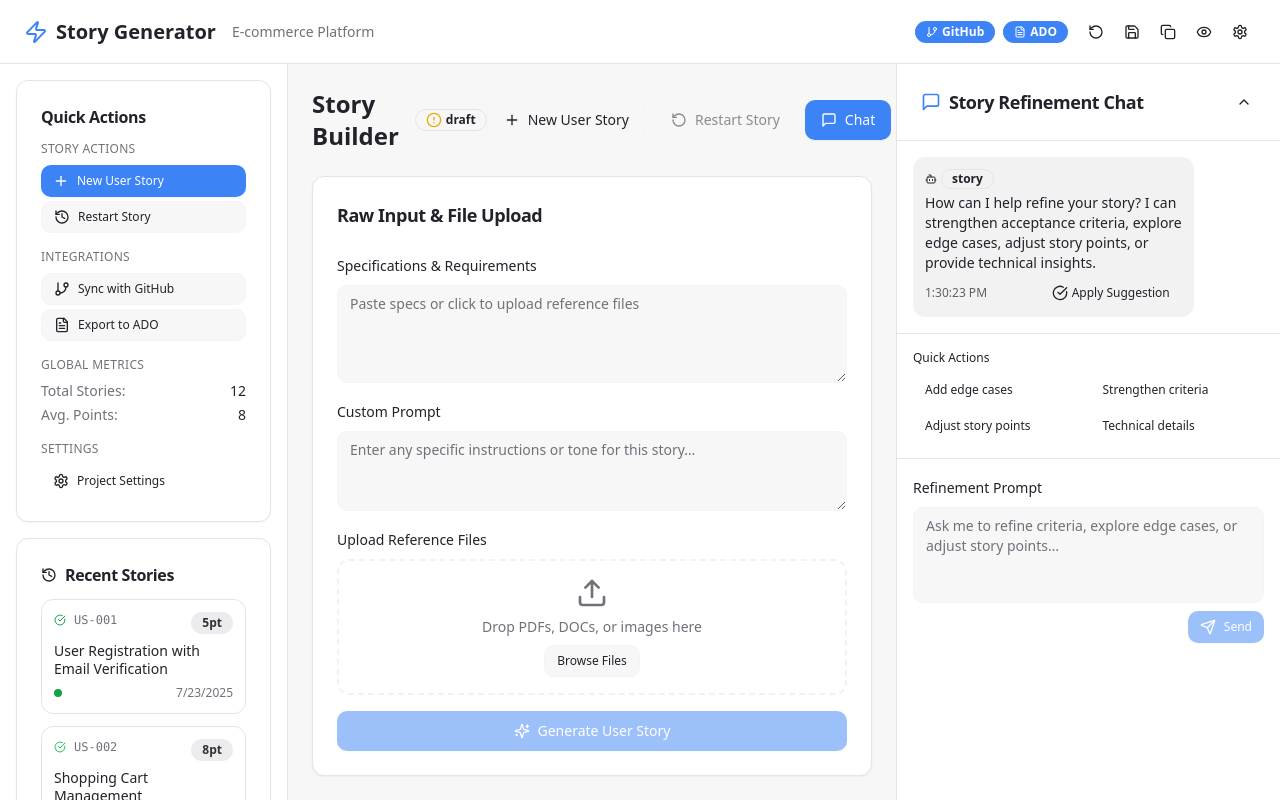
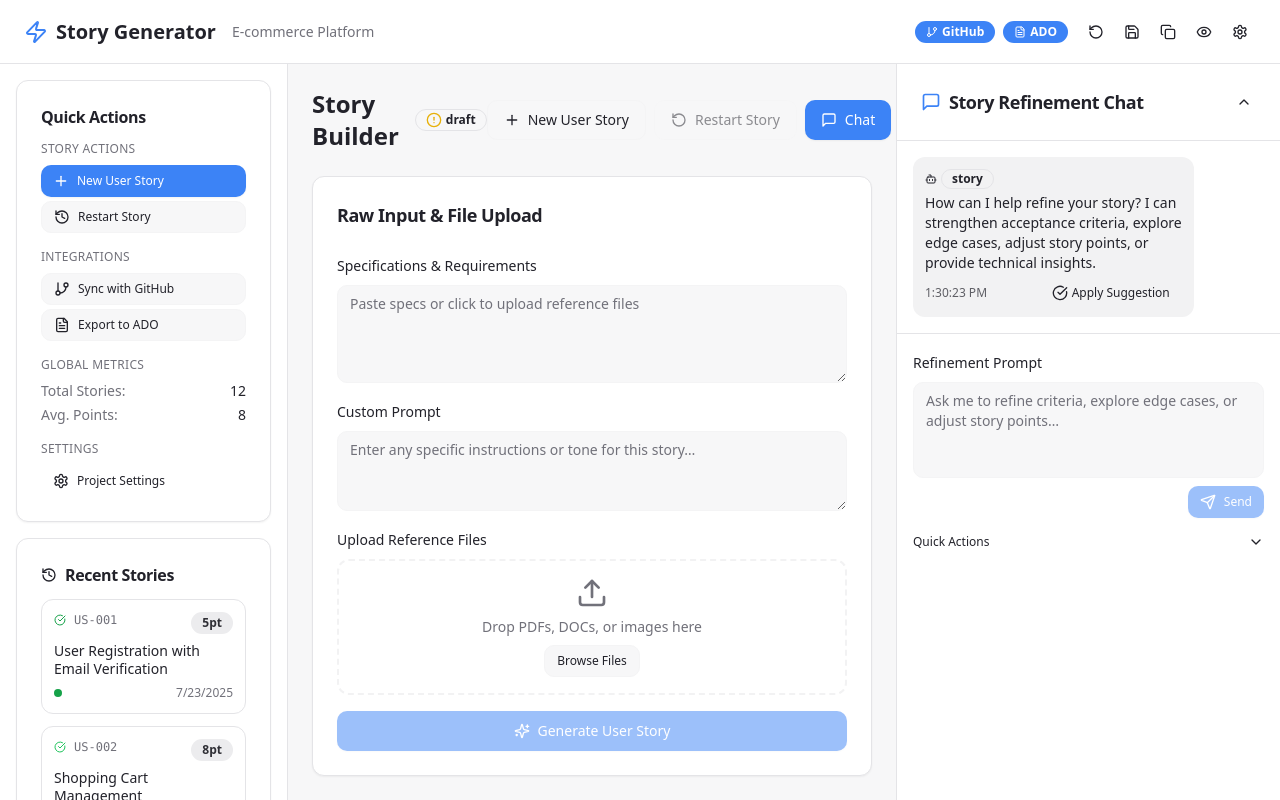
Before and after one commit to afarabee/lovestory-builder, a React (Vite) app: page / in a window 1280 px wide. Both pictures are taken after a click on the button "Chat". Shown: the top 800 px of the page. Built offline with nearby package versions, Linux system fonts and the light colour scheme.

Commit message:
Refactor Quick Actions in Chat
Update the Quick Actions block within the Story Refinement Chat panel. Reposition the block below the Refinement Prompt, add a collapsible "Quick Actions" header with a caret icon, and ensure keyboard focusability for the header and action items.

```diff
--- a/src/components/chat/ChatPanel.tsx
+++ b/src/components/chat/ChatPanel.tsx
@@ -251,23 +251,6 @@ export function ChatPanel() {
           </div>
         )}
 
-        {/* Quick Actions */}
-        <div className="p-4 border-t">
-          <div className="text-xs font-medium mb-2">Quick Actions</div>
-          <div className="grid grid-cols-2 gap-1">
-            {quickActions.map((action, index) => (
-              <Button
-                key={index}
-                variant="ghost"
-                size="sm"
-                className="text-xs h-8 justify-start"
-                onClick={action.action}
-              >
-                {action.label}
-              </Button>
-            ))}
-          </div>
-        </div>
 
             {/* Enhanced Input */}
             <div className="p-4 border-t">
@@ -298,6 +281,35 @@ export function ChatPanel() {
                     Send
                   </Button>
                 </div>
+
+                {/* Quick Actions */}
+                <Collapsible>
+                  <CollapsibleTrigger asChild>
+                    <Button
+                      variant="ghost"
+                      size="sm"
+                      className="w-full justify-between text-xs font-medium h-8 px-0 hover:bg-accent/50 focus-visible:ring-1 focus-visible:ring-ring"
+                    >
+                      Quick Actions
+                      <ChevronDown className="h-3 w-3" />
+                    </Button>
+                  </CollapsibleTrigger>
+                  <CollapsibleContent>
+                    <div className="space-y-1 mt-2">
+                      {quickActions.map((action, index) => (
+                        <Button
+                          key={index}
+                          variant="ghost"
+                          size="sm"
+                          className="w-full text-xs h-8 justify-start focus-visible:ring-1 focus-visible:ring-ring"
+                          onClick={action.action}
+                        >
+                          {action.label}
+                        </Button>
+                      ))}
+                    </div>
+                  </CollapsibleContent>
+                </Collapsible>
               </div>
             </div>
           </div>
```
